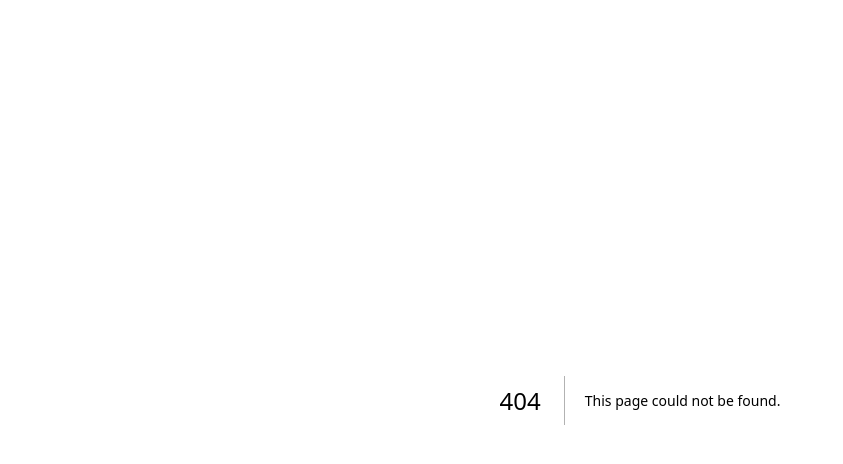
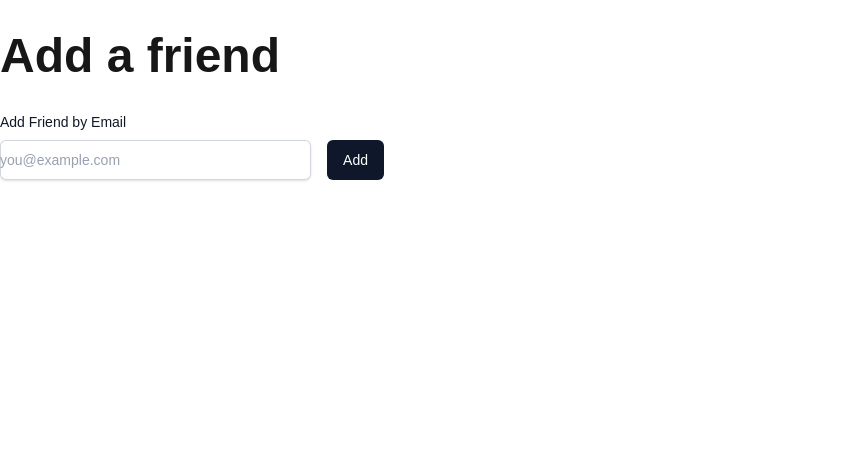
Before and after one commit to Rishivenkatakousik/chat-app, a Next.js app: page /add in a window 1280 px wide. Before the commit this address had no page. Shown: the top 464 px of the page, without its empty margins (0-843 px from the left). Built offline with nearby package versions, Linux system fonts and the light colour scheme.

Commit message:
friend request feature added

```diff
--- /dev/null
+++ b/src/app/(dashboard)/add/page.tsx
@@ -0,0 +1,13 @@
+import AddFriendButton from '@/components/AddFriendButton'
+import { FC } from 'react'
+
+
+
+const page: FC = () => {
+  return (<main className='pt-8'>
+      <h1 className='font-bold text-5xl mb-8'>Add a friend</h1>
+      <AddFriendButton />
+    </main>)
+}
+
+export default page
--- /dev/null
+++ b/src/app/api/friends/add/route.ts
@@ -0,0 +1,55 @@
+import { fetchRedis } from "@/helpers/redis";
+import { authOptions } from "@/lib/auth";
+import { db } from "@/lib/db";
+import { addFriendValidator } from "@/lib/validations/add-friend";
+import { getServerSession } from "next-auth";
+import z from "zod";
+
+export async function POST(req: Request) {
+    try {
+        const body = await req.json();
+        const {email:emailToAdd} = addFriendValidator.parse(body);
+
+        const RESTResponse = await fetch(`${process.env.UPSTASH_REDIS_REST_URL}/get/user:email:${emailToAdd}`, {
+            headers:{
+                Authorization: `Bearer ${process.env.UPSTASH_REDIS_REST_TOKEN}`
+            },
+            cache:"no-store"
+        })
+
+        const data = await RESTResponse.json() as {result: string | null};
+        const idToAdd = data.result;
+        if(!idToAdd){
+            return new Response("This person does not exist", {status: 400});
+        }
+
+        const session = await getServerSession(authOptions);
+        if(!session){
+            return new Response("Unauthorized", {status: 401});
+        }
+
+        if(idToAdd === session.user.id){
+            return new Response("You cannot add yourself as a friend", {status: 400});
+        }
+
+        const isAlreadyAdded =await fetchRedis("sismember", `user:${idToAdd}:incoming_friend_requests`, session.user.id) as 0 | 1;
+        if(isAlreadyAdded){
+            return new Response("Already added this user", {status: 400});
+        }
+
+        const isAlreadyFriends =await fetchRedis("sismember", `user:${session.user?.id}:friends`, idToAdd) as 0 | 1;
+        if(isAlreadyFriends){
+            return new Response("Already Friends with this user", {status: 400});
+        }
+
+        db.sadd(`user:${idToAdd}:incoming_friend_requests`, session.user.id);
+        // console.log(data);
+        return new Response("OK");
+    } catch (error) {
+        if (error instanceof z.ZodError) {
+            return new Response('Invalid request payload', { status: 422 })
+        }
+
+        return new Response('Invalid request', { status: 400 })
+    }
+}
--- /dev/null
+++ b/src/components/AddFriendButton.tsx
@@ -0,0 +1,62 @@
+"use client"
+import { FC, useState } from 'react'
+import Button from './ui/Button'
+import { addFriendValidator } from '@/lib/validations/add-friend'
+import axios, { AxiosError } from 'axios'
+import z, { email, set } from 'zod'
+import { useForm } from 'react-hook-form'
+import { zodResolver } from '@hookform/resolvers/zod'
+
+interface AddFriendButtonProps {
+
+}
+
+const AddFriendButton: FC<AddFriendButtonProps> = ({}) => {
+    type FormData = z.infer<typeof addFriendValidator>
+    const [showSuccessState, setShowSuccessState] = useState<boolean>(false)
+
+    const {register,handleSubmit,setError,formState:{errors}}=useForm<FormData>({
+        resolver:zodResolver(addFriendValidator)
+    })
+
+    const addFriend=async(email:string)=>{
+        try {
+            const validatedEmail = addFriendValidator.parse({email})
+            await axios.post('/api/friends/add', validatedEmail)
+            setShowSuccessState(true)
+        } catch (error) {
+            if (error instanceof z.ZodError) {
+                setError('email', { message: error.message })
+                return
+            }
+
+            if (error instanceof AxiosError) {
+                setError('email', { message: error.response?.data })
+                return
+            }
+
+            setError('email', { message: 'Something went wrong.' })
+        }
+    }
+
+    const onSubmit = (data: FormData) => {
+        addFriend(data.email)
+    }
+  return <form onSubmit={handleSubmit(onSubmit)} className='max-w-sm'>
+    <label htmlFor="email" className='block text-sm font-mediumleading-6 text-gray-900'>
+        Add Friend by Email
+    </label>
+
+    <div className='mt-2 flex gap-4'>
+        <input {...register("email")} type="text"  className='block w-full rounded-md border-0 py-1.5 text-gray-900 shadow-sm ring-1 ring-inset ring-gray-300 placeholder:text-gray-400 focus:ring-2 focus:ring-inset focus:ring-indigo-600 sm:text-sm sm:leading-6'
+        placeholder='you@example.com'/>
+        <Button>Add</Button>
+    </div>
+    <p className='mt-1 text-sm text-red-600'>{errors.email?.message}</p>
+      {showSuccessState ? (
+        <p className='mt-1 text-sm text-green-600'>Friend request sent!</p>
+      ) : null}
+  </form>
+}
+
+export default AddFriendButton
--- /dev/null
+++ b/src/helpers/redis.ts
@@ -0,0 +1,25 @@
+const upstashRedisRestUrl = process.env.UPSTASH_REDIS_REST_URL
+const authToken = process.env.UPSTASH_REDIS_REST_TOKEN
+
+type Command = 'zrange' | 'sismember' | 'get' | 'smembers'
+
+export async function fetchRedis(
+  command: Command,
+  ...args: (string | number)[]
+) {
+  const commandUrl = `${upstashRedisRestUrl}/${command}/${args.join('/')}`
+
+  const response = await fetch(commandUrl, {
+    headers: {
+      Authorization: `Bearer ${authToken}`,
+    },
+    cache: 'no-store',
+  })
+
+  if (!response.ok) {
+    throw new Error(`Error executing Redis command: ${response.statusText}`)
+  }
+
+  const data = await response.json()
+  return data.result
+}
--- /dev/null
+++ b/src/lib/validations/add-friend.ts
@@ -0,0 +1,5 @@
+import z from "zod";
+
+export const addFriendValidator = z.object({
+    email: z.string().email()
+})
--- a/tailwind.config.js
+++ b/tailwind.config.js
@@ -0,0 +1,15 @@
+/** @type {import('tailwindcss').Config} */
+module.exports = {
+  content: [
+    "./app/**/*.{js,ts,jsx,tsx,mdx}",
+    "./pages/**/*.{js,ts,jsx,tsx,mdx}",
+    "./components/**/*.{js,ts,jsx,tsx,mdx}",
+
+    // Or if using `src` directory:
+    "./src/**/*.{js,ts,jsx,tsx,mdx}",
+  ],
+  theme: {
+    extend: {},
+  },
+  plugins: [require("@tailwindcss/forms")],
+}
```
Also changed, not shown: package.json (+6 -1 lines), src/app/(auth)/login/page.tsx (renamed from src/app/login/page.tsx), src/app/(dashboard)/dashboard/page.tsx (renamed from src/app/dashboard/page.tsx), 1 other file (tests, documents, lock files or other folders).
